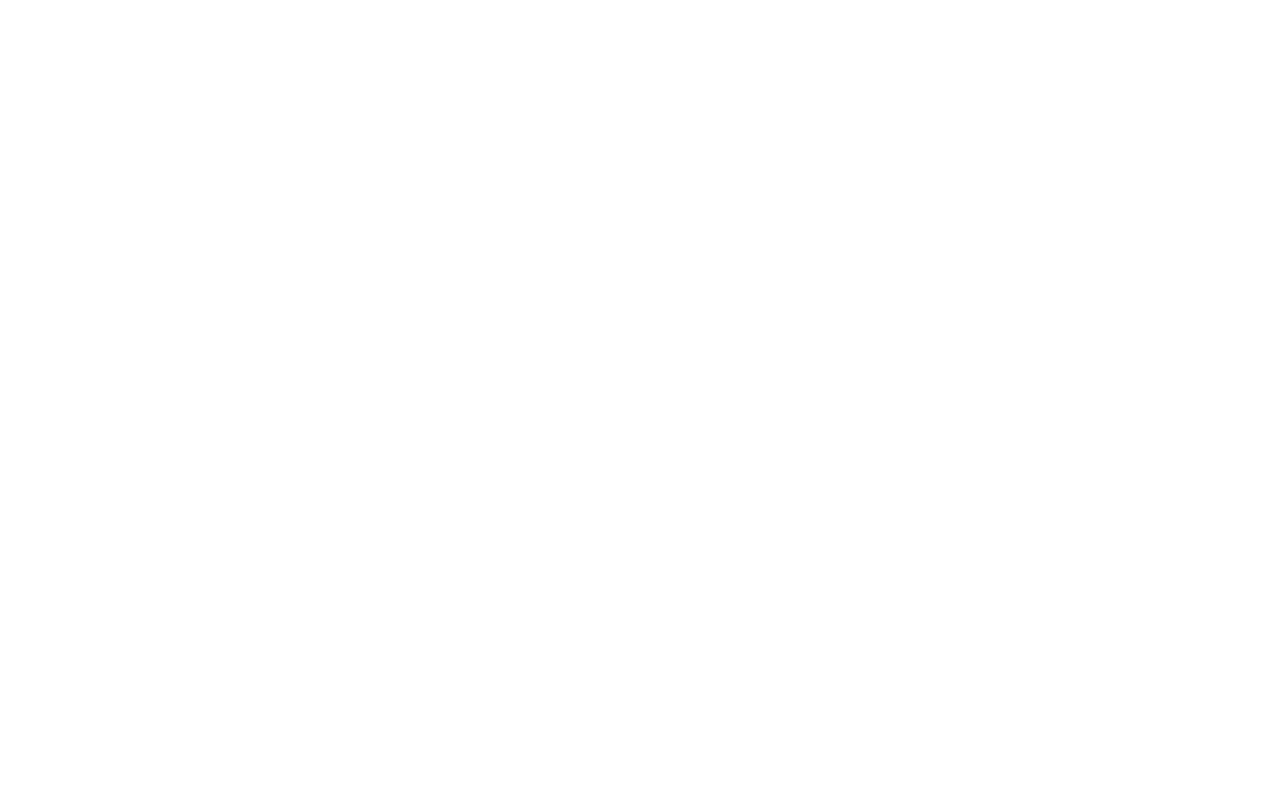
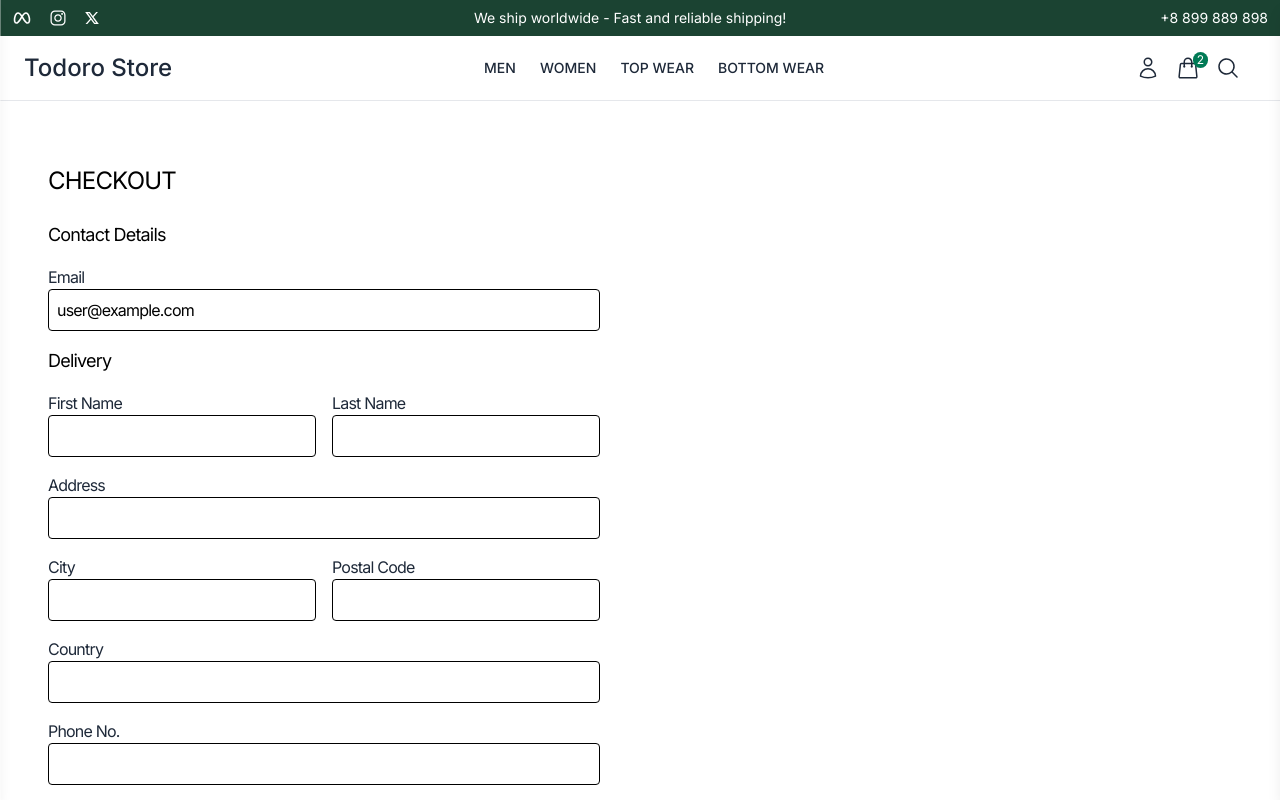
Before and after one commit to DeepakNarve1/Totoro-Store, a React (Vite) app in the folder frontend/: page /checkout in a window 1280 px wide. Before the commit this address had no page. Shown: the top 800 px of the page. Built offline with nearby package versions, Linux system fonts and the light colour scheme.

Commit message:
Worked on Checkout page

```diff
--- a/frontend/src/App.jsx
+++ b/frontend/src/App.jsx
@@ -7,6 +7,8 @@
 import Register from './pages/Register'
 import Profile from './pages/Profile'
 import CollectionPage from './pages/CollectionPage'
+import ProductDetails from './components/Products/ProductDetails'
+import Checkout from './components/Cart/Checkout'
 
 const App = () => {
   return (
@@ -19,6 +21,8 @@
         <Route path="register" element={<Register />} />
         <Route path="profile" element={<Profile />} />
         <Route path="collections/:collection" element={<CollectionPage />} />
+        <Route path="product/:id" element={<ProductDetails />} />
+        <Route path="checkout" element={<Checkout />} />
       </Route>
       <Route>{/*Admin Layout*/}</Route>
     </Routes>
--- /dev/null
+++ b/frontend/src/components/Cart/Checkout.jsx
@@ -0,0 +1,195 @@
+import React, { useState } from "react";
+import { useNavigate } from "react-router-dom";
+
+const cart = {
+  products: [
+    {
+      name: "Stylish Jacket",
+      OriginalPrice: 120,
+      description: "This is a stylish jacket perfect for any occasion.",
+      brand: "FashionBrand",
+      material: "Leather",
+      sizes: "M",
+      colors: "Red",
+      image: "https://picsum.photos/150?random=1",
+    },
+    {
+      name: "Todoro Jacket",
+      OriginalPrice: 195,
+      description: "This is a stylish jacket perfect for any occasion.",
+      brand: "FashionBrand",
+      material: "Leather",
+      sizes: "M",
+      colors: "Red",
+      image: "https://picsum.photos/150?random=2",
+    },
+  ],
+  totalPrice: 310,
+};
+
+const Checkout = () => {
+  const navigate = useNavigate();
+  const [checkoutId, setCheckoutId] = useState(null);
+  const [shippingAddress, setShippingAddress] = useState({
+    firstName: "",
+    lastName: "",
+    address: "",
+    city: "",
+    postalCode: "",
+    country: "",
+    phone: "",
+  });
+
+  const handleCreateCheckout = (e) => {
+    e.preventDefault();
+    // setCheckoutId(123);
+  }
+
+  return (
+    <div className="grid grid-cols-1 lg:grid-cols-2 gap-8 max-w-7xl mx-auto py-10 px-6 tracking-tighter">
+      {/* Left Section */}
+      <div className="bg-white rounded-lg p-6">
+        <h2 className="text-2xl uppercase mb-6">Checkout</h2>
+        <form onSubmit={handleCreateCheckout}>
+          <h3 className="text-lg mb-4">Contact Details </h3>
+          <div className="mb-4">
+            <label className="block text-gray-800">Email</label>
+            <input
+              type="email"
+              value="user@example.com"
+              className="w-full p-2 border rounded"
+              disabled
+            />
+          </div>
+          <h3 className="text-lg mb-4">Delivery</h3>
+          <div className="mb-4 grid grid-cols-2 gap-4">
+            <div>
+              <label className="block text-gray-800">First Name</label>
+              <input
+                type="text"
+                value={shippingAddress.firstName}
+                onChange={(e) =>
+                  setShippingAddress({
+                    ...shippingAddress,
+                    firstName: e.target.value,
+                  })
+                }
+                className="w-full p-2 border rounded"
+                required
+              />
+            </div>
+            <div>
+              <label className="block text-gray-800">Last Name</label>
+              <input
+                type="text"
+                value={shippingAddress.lastName}
+                onChange={(e) =>
+                  setShippingAddress({
+                    ...shippingAddress,
+                    lastName: e.target.value,
+                  })
+                }
+                className="w-full p-2 border rounded"
+                required
+              />
+            </div>
+          </div>
+          <div className="mb-4">
+            <label className="block text-gray-800">Address</label>
+            <input
+              type="text"
+              value={shippingAddress.address}
+              onChange={(e) =>
+                setShippingAddress({
+                  ...shippingAddress,
+                  address: e.target.value,
+                })
+              }
+              className="w-full p-2 border rounded"
+              required
+            />
+          </div>
+          <div className="mb-4 grid grid-cols-2 gap-4">
+            <div>
+              <label className="block text-gray-800">City</label>
+              <input
+                type="text"
+                value={shippingAddress.city}
+                onChange={(e) =>
+                  setShippingAddress({
+                    ...shippingAddress,
+                    city: e.target.value,
+                  })
+                }
+                className="w-full p-2 border rounded"
+                required
+              />
+            </div>
+            <div>
+              <label className="block text-gray-800">Postal Code</label>
+              <input
+                type="text"
+                value={shippingAddress.postalCode}
+                onChange={(e) =>
+                  setShippingAddress({
+                    ...shippingAddress,
+                    postalCode: e.target.value,
+                  })
+                }
+                className="w-full p-2 border rounded"
+                required
+              />
+            </div>
+          </div>
+          <div className="mb-4">
+            <label className="block text-gray-800">Country</label>
+            <input
+              type="text"
+              value={shippingAddress.country}
+              onChange={(e) =>
+                setShippingAddress({
+                  ...shippingAddress,
+                  country: e.target.value,
+                })
+              }
+              className="w-full p-2 border rounded"
+              required
+            />
+          </div>
+          <div className="mb-4">
+            <label className="block text-gray-800">Phone No.</label>
+            <input
+              type="text"
+              value={shippingAddress.phone}
+              onChange={(e) =>
+                setShippingAddress({
+                  ...shippingAddress,
+                  phone: e.target.value,
+                })
+              }
+              className="w-full p-2 border rounded"
+              required
+            />
+          </div>
+          <div className="mt-6">
+            {!checkoutId ? (
+              <button
+                type="submit"
+                className="w-full bg-black text-white py-3 rounded"
+              >
+                Continue to Payment
+              </button>
+            ) : (
+              <div>
+                <h3 className="text-lg mb-4">Pay with Paypal</h3>
+                {/* Paypal component */}
+              </div>
+            )}
+          </div>
+        </form>
+      </div>
+    </div>
+  );
+};
+
+export default Checkout;
--- a/frontend/src/components/Layout/CartDrawer.jsx
+++ b/frontend/src/components/Layout/CartDrawer.jsx
@@ -1,8 +1,14 @@
 import React from "react";
 import { IoMdClose } from "react-icons/io";
 import CartContents from "../Cart/CartContents";
+import { useNavigate } from "react-router-dom";
 
 const CartDrawer = ({ drawerOpen, toggleCartDrawer }) => {
+  const navigate = useNavigate();
+  const handleCheckout = () => {
+    navigate("/checkout");
+  };
+
   return (
     <div
       className={`fixed top-0 right-0 w-3/4 sm:w-1/2 md:w-[30rem] h-full bg-white shadow-lg transform transition-transform duration-300 flex flex-col z-50 ${
@@ -24,10 +30,15 @@
 
       {/* Checkout button fixed at the bottom */}
       <div className="p-4 bg-white sticky bottom-0">
-        <button className="w-full bg-black text-white py-3 rounded-lg font-semibold hover:bg-gray-800 transition">
+        <button
+          onClick={handleCheckout}
+          className="w-full bg-black text-white py-3 rounded-lg font-semibold hover:bg-gray-800 transition"
+        >
           Checkout
         </button>
-        <p className="text-sm tracking-tighter text-gray-500 mt-2 text-center">Shipping, taxes, and discount codes calculated at checkout.</p>
+        <p className="text-sm tracking-tighter text-gray-500 mt-2 text-center">
+          Shipping, taxes, and discount codes calculated at checkout.
+        </p>
       </div>
     </div>
   );
--- a/frontend/src/components/Products/FilterSidebar.jsx
+++ b/frontend/src/components/Products/FilterSidebar.jsx
@@ -1,8 +1,9 @@
 import React, { useEffect, useState } from "react";
-import { useSearchParams } from "react-router-dom";
+import { useNavigate, useSearchParams } from "react-router-dom";
 
 const FilterSidebar = () => {
   const [searchParams, setSearchParams] = useSearchParams();
+  const navigate = useNavigate();
   const [filters, setFilters] = useState({
     category: "",
     gender: "",
@@ -85,8 +86,34 @@
       } else {
         newFilters[name] = newFilters[name].filter((item) => item !== value);
       }
+    } else {
+      newFilters[name] = value;
     }
+    setFilters(newFilters);
+    updateURLParams(newFilters);
   };
+
+  const updateURLParams = (newFilters) => {
+    const params = new URLSearchParams();
+    // {category: "Top Wear", Size: ["XS", "S"]}
+    Object.keys(newFilters).forEach((key) => {
+      if (Array.isArray(newFilters[key]) && newFilters[key].length > 0) {
+        params.append(key, newFilters[key].join(","));
+      } else if (newFilters[key]) {
+        params.append(key, newFilters[key]);
+      }
+    });
+    setSearchParams(params);
+    navigate(`?${params.toString()}`);
+  };
+
+  const handlePriceChange = (e) => {
+    const newPrice = e.target.value;
+    setPriceRange([0, newPrice])
+    const newFilters = {...filters, minPrice: 0, maxPrice: newPrice }
+    setFilters(filters);
+    updateURLParams(newFilters) ;
+  }
 
   return (
     <div className="p-4">
@@ -102,6 +129,7 @@
               name="category"
               value={category}
               onChange={handleFilterChange}
+              checked={filters.category === category}
               className="mr-2 h-4 w-4 text-blue-500 focus:ring-blue-400 border-gray-300"
             />
             <label className="text-gray-700">{category}</label>
@@ -119,6 +147,7 @@
               name="gender"
               value={gender}
               onChange={handleFilterChange}
+              checked={filters.gender === gender}
               className="mr-2 h-4 w-4 text-blue-500 focus:ring-blue-400 border-gray-300"
             />
             <label className="text-gray-700">{gender}</label>
@@ -136,7 +165,9 @@
               name="color"
               value={color}
               onClick={handleFilterChange}
-              className="w-8 h-8 rounded-full border border-gray-300 cursor-pointer transition hover:scale-105"
+              className={`w-8 h-8 rounded-full border border-gray-300 cursor-pointer transition hover:scale-105 ${
+                filters.color === color ? "ring-2 ring-blue-500" : ""
+              }`}
               style={{ backgroundColor: color.toLowerCase() }}
             ></button>
           ))}
@@ -153,6 +184,7 @@
               name="size"
               value={size}
               onChange={handleFilterChange}
+              checked={filters.size.includes(size)}
               className="mr-2 h-4 w-4 text-blue-500 focus:ring-blue-400 border-e-gray-300"
             />
             <span className="text-gray-700">{size}</span>
@@ -162,7 +194,9 @@
 
       {/* Material Filter */}
       <div className="mb-6">
-        <label className="block text-gray-600 font-medium mb-2">Materials</label>
+        <label className="block text-gray-600 font-medium mb-2">
+          Materials
+        </label>
         {materials.map((material) => (
           <div key={material} className="flex items-center mb-1">
             <input
@@ -170,6 +204,7 @@
               name="material"
               value={material}
               onChange={handleFilterChange}
+              checked={filters.material.includes(material)}
               className="mr-2 h-4 w-4 text-blue-500 focus:ring-blue-400 border-e-gray-300"
             />
             <span className="text-gray-700">{material}</span>
@@ -187,6 +222,7 @@
               name="brand"
               value={brand}
               onChange={handleFilterChange}
+              checked={filters.brand.includes(brand)}
               className="mr-2 h-4 w-4 text-blue-500 focus:ring-blue-400 border-e-gray-300"
             />
             <span className="text-gray-700">{brand}</span>
@@ -205,7 +241,7 @@
           min={0}
           max={100}
           value={priceRange[1]}
-          onChange={(e) => setPriceRange([priceRange[0], parseInt(e.target.value)])}
+          onChange={handlePriceChange}
           className="w-full h-2 bg-gray-300 rounded-lg appearance-none cursor-pointer"
         />
         <div className="flex justify-between text-gray-600 mt-2">
--- a/frontend/src/components/Products/SortOptions.jsx
+++ b/frontend/src/components/Products/SortOptions.jsx
@@ -1,9 +1,30 @@
-import React from 'react'
+import React, { useState } from "react";
+import { useSearchParams } from "react-router-dom";
 
 const SortOptions = () => {
+  const [searchParams, setSearchParams] = useSearchParams();
+
+  const handleSortChange = (e) => {
+    const sortBy = e.target.value;
+    searchParams.set("sortBy", sortBy);
+    setSearchParams(searchParams);
+  };
+
   return (
-    <div>SortOptions</div>
-  )
-}
+    <div className="mb-4 flex items-center justify-end">
+      <select
+        id="sort"
+        onChange={handleSortChange}
+        value={searchParams.get("sortBy" || "")}
+        className="border p-2 rounded-md focus:outline-none"
+      >
+        <option value="">Default</option>
+        <option value="priceAsc">Price: Low to High</option>
+        <option value="priceDesc">Price: High to Low</option>
+        <option value="popularity">Popularity</option>
+      </select>
+    </div>
+  );
+};
 
-export default SortOptions
+export default SortOptions;
```
